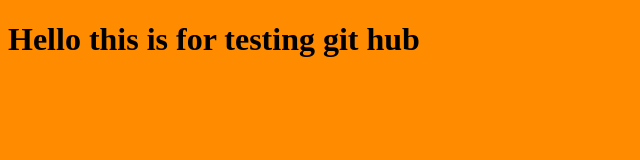
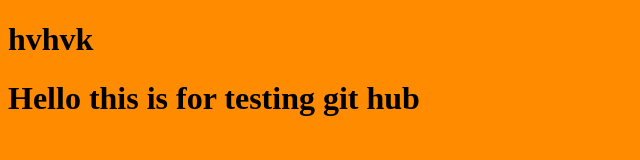
Before and after one commit to gauravtyagi607/first, a plain HTML site: page index.html in a window 1280 px wide. Shown: the whole page, without its empty margins (0-640 px from the left). Drawn offline with Linux system fonts and the light colour scheme.

```diff
--- a/index.html
+++ b/index.html
@@ -8,6 +8,7 @@
     <link rel="stylesheet" href="style.css">
 </head>
 <body>
+    <h1>hvhvk </h1>
     <h1>Hello this is for testing git hub</h1>
 </body>
 </html>
```
